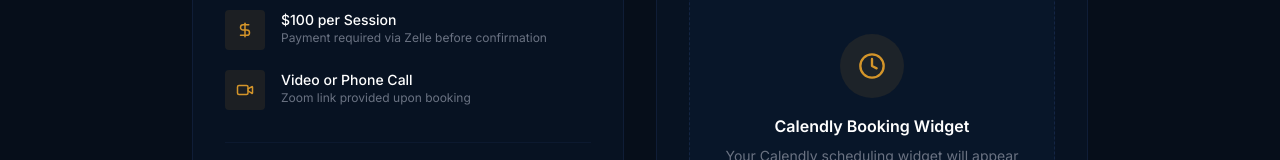
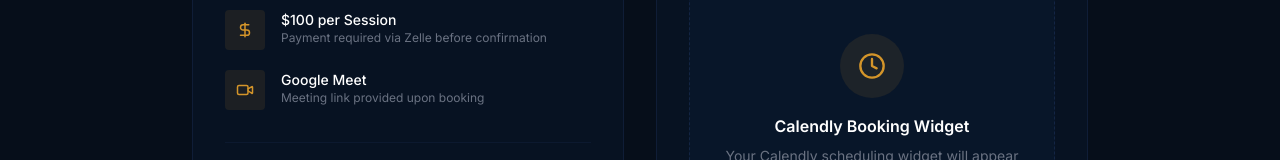
Before and after one commit to tobiabereoje/ta-capital-link, a Next.js app: page /book-call in a window 1280 px wide. Shown: the part 493-653 px from the top of the page. Built offline with nearby package versions, Linux system fonts and the light colour scheme.

Commit message:
Update book-call page: Google Meet and meeting link text
Updated labels for call type and meeting link.

```diff
--- a/src/app/book-call/page.tsx
+++ b/src/app/book-call/page.tsx
@@ -60,10 +60,10 @@ export default function BookCall() {
                 </div>
                 <div>
                   <div className="text-sm font-medium text-white">
-                    Video or Phone Call
+                    Google Meet
                   </div>
                   <div className="text-xs text-gray-500">
-                    Zoom link provided upon booking
+                    Meeting link provided upon booking
                   </div>
                 </div>
               </div>
```
